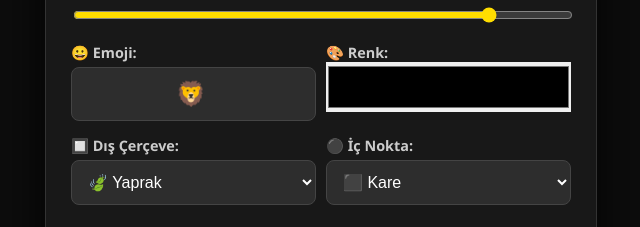
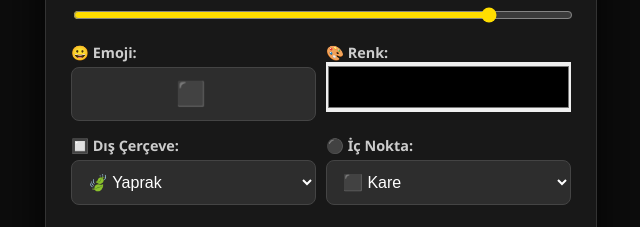
Before and after one commit to fthlabz/resim-ultra-buyutucu, a plain HTML site: page index.html in a window 1280 px wide. Shown: the part 538-765 px from the top of the page, 319-959 px from the left. Drawn offline with nearby package versions, Linux system fonts and the light colour scheme.

Commit message:
Update index.html

```diff
--- a/index.html
+++ b/index.html
@@ -118,7 +118,7 @@
     <div class="row">
         <div class="col">
             <label>😀 Emoji:</label>
-            <input type="text" id="emoji" value="🦁">
+            <input type="text" id="emoji" value="⬛️">
         </div>
         <div class="col">
             <label>🎨 Renk:</label>
```
